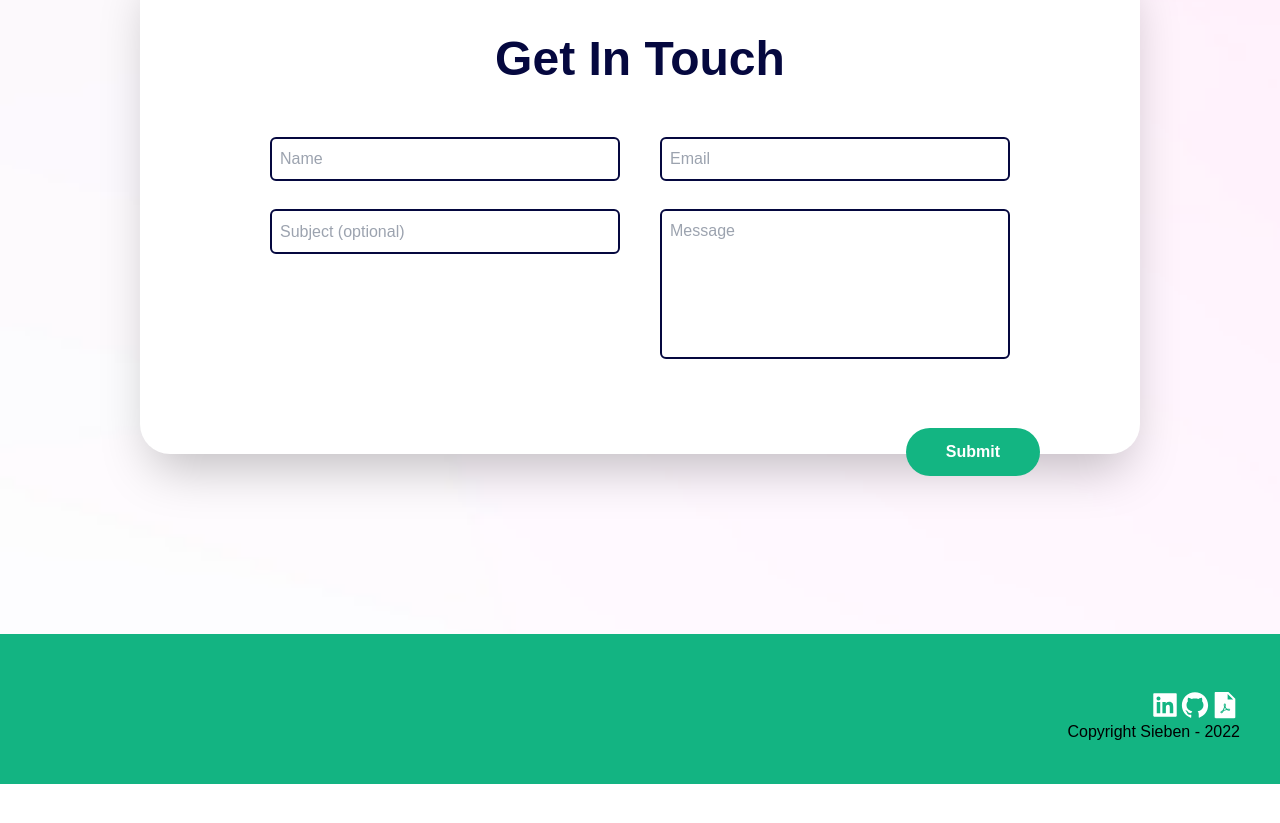
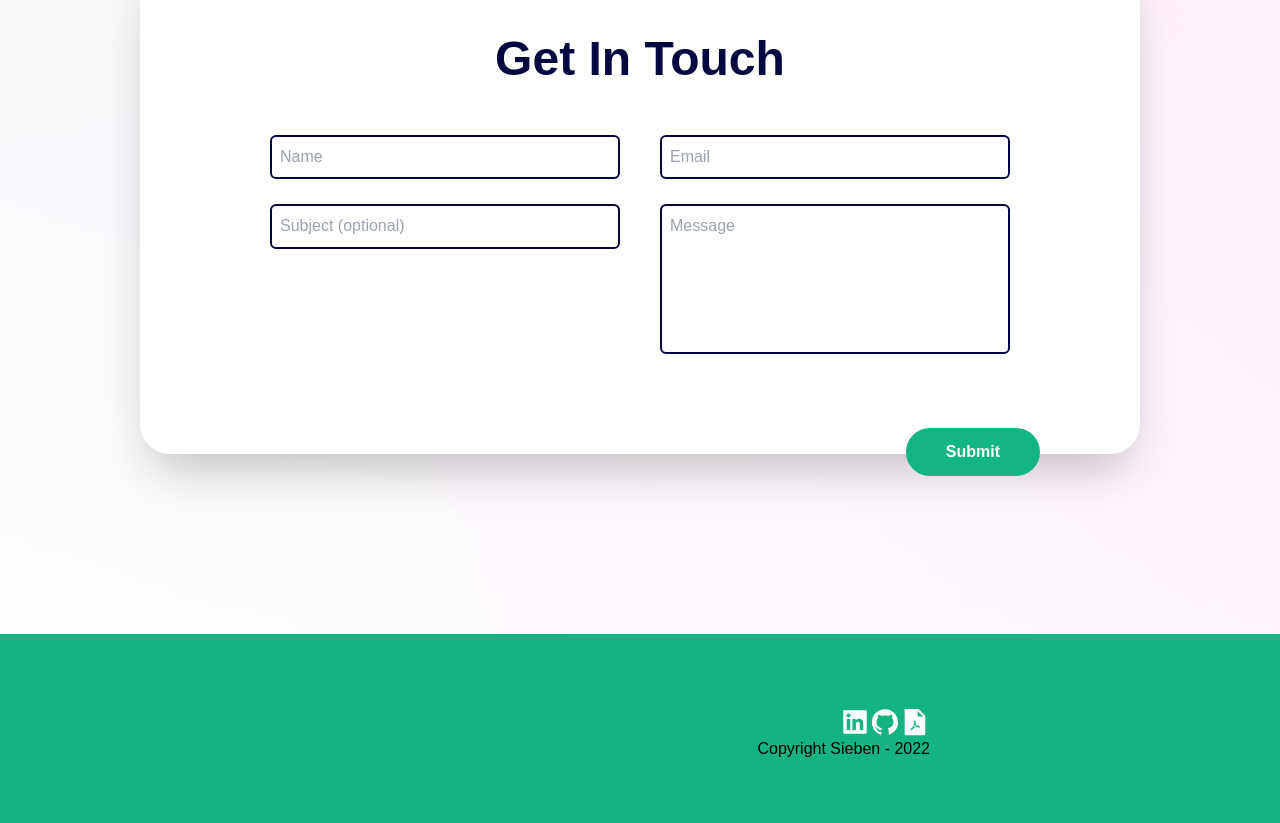
Before and after one commit to Siebenlist/portfolio, a React (Create React App) app: page / in a window 1280 px wide. Shown: the part 2500-3323 px from the top of the page. Before the commit the page ends 3284 px from the top, so only its background shows below. Built offline with nearby package versions, Linux system fonts and the light colour scheme.

Commit message:
Added form validation

```diff
--- a/src/components/Contact.js
+++ b/src/components/Contact.js
@@ -3,13 +3,22 @@ import { useFormik } from "formik";
 import { Schema } from "../schemas/index.js";
 //solucionar gap en subject input, animaciones focus en el placeholder
 
-const onSubmit = () => {
-   console.log("Success");
+const onSubmit = (values, actions) => {
+   console.log(values);
+   console.log(actions);
+   actions.resetForm();
 };
 
 const Contact = () => {
-   const { values, errors, handleBlur, handleChange, handleSubmit } = useFormik(
-      {
+   const {
+      values,
+      errors,
+      touched,
+      isSubmitting,
+      handleBlur,
+      handleChange,
+      handleSubmit,
+   } = useFormik({
       initialValues: {
          name: "",
          email: "",
@@ -18,24 +27,24 @@ const Contact = () => {
       },
       validationSchema: Schema,
       onSubmit,
-      }
-   );
+   });
 
    console.log(errors);
 
    return (
       <div className="flex flex-col justify-center align-center text-center w-full h-[700px] ">
-         <div className="flex flex-col justify-center align-center bg-white shadow-2xl rounded-[30px] w-[450px] lg:w-[1000px] h-[600px] lg:h-[500px] mx-auto">
+         <div className="flex flex-col justify-center align-center bg-white shadow-2xl rounded-[30px] w-[450px] lg:w-[1000px] h-[650px] lg:h-[500px] mx-auto">
             <h1 className="text-3xl lg:text-5xl font-bold text-[#05083F] mb-10 lg:mb-">
                Get In Touch
             </h1>
             <form
                onSubmit={handleSubmit}
-               className="relative flex flex-col lg:h-[250px] lg:flex-row lg:flex-wrap justify-center items-center space-y-5 lg:space-y-0"
+               className="relative flex flex-col h-[450px] lg:h-[250px] lg:flex-row lg:flex-wrap justify-center items-center align-center space-y-5 lg:space-y-0"
             >
-               <div className="h-auto">
+               <div className="flex flex-col lg:flex-row h-auto lg:gap-10">
+                  <div>
                      <input
-                     className="w-[350px] p-2 mb-5 lg:mb-0 border-2 border-[#05083F] focus:border-[#13B482] rounded-md outline-none focus:scale-105 ease-in-out duration-300"
+                        className="w-[350px] p-2 mb-5 lg:mb-0 border-2 border-[#05083F] focus:border-[#13B482] rounded-md outline-none focus:scale-105 ease-in-out duration-300 hover:ring-2"
                         value={values.name}
                         onChange={handleChange}
                         onBlur={handleBlur}
@@ -43,8 +52,15 @@ const Contact = () => {
                         type="text"
                         placeholder="Name"
                      />
+                     {errors.name && (
+                        <p className="text-start text-[#FF0000]">
+                           {errors.name}
+                        </p>
+                     )}
+                  </div>
+                  <div>
                      <input
-                     className="w-[350px] p-2 lg:ml-10 lg:mb-0 border-2 border-[#05083F] focus:border-[#13B482] rounded-md outline-none focus:scale-105 ease-in-out duration-300"
+                        className="w-[350px] p-2 border-2 border-[#05083F] focus:border-[#13B482] rounded-md outline-none focus:scale-105 ease-in-out duration-300 hover:ring-2"
                         value={values.email}
                         onChange={handleChange}
                         onBlur={handleBlur}
@@ -52,10 +68,17 @@ const Contact = () => {
                         type="email"
                         placeholder="Email"
                      />
+                     {errors.email && (
+                        <p className="text-start text-[#FF0000]">
+                           {errors.email}
+                        </p>
+                     )}
                   </div>
-               <div className="flex flex-col lg:flex-row h-auto">
+               </div>
+               <div className="flex flex-col lg:flex-row h-auto lg:gap-10">
+                  <div>
                      <input
-                     className="w-[350px] h-[45px] p-2 mb-5 lg:mb-12 border-2 border-[#05083F] focus:border-[#13B482] rounded-md outline-none focus:scale-105 ease-in-out duration-300"
+                        className="w-[350px] h-[45px] p-2 mb-5 lg:mb-12 border-2 border-[#05083F] focus:border-[#13B482] rounded-md outline-none focus:scale-105 ease-in-out duration-300 hover:ring-2"
                         value={values.subject}
                         onChange={handleChange}
                         onBlur={handleBlur}
@@ -63,8 +86,10 @@ const Contact = () => {
                         type="text"
                         placeholder="Subject (optional)"
                      />
+                  </div>
+                  <div>
                      <textarea
-                     className="w-[350px] h-[150px] p-2 lg:ml-10 border-2 border-[#05083F] focus:border-[#13B482] rounded-md outline-none resize-none focus:scale-105 ease-in-out duration-300"
+                        className="w-[350px] h-[150px] p-2 border-2 border-[#05083F] focus:border-[#13B482] rounded-md outline-none resize-none focus:scale-105 ease-in-out duration-300 hover:ring-2"
                         value={values.message}
                         onChange={handleChange}
                         onBlur={handleBlur}
@@ -72,12 +97,19 @@ const Contact = () => {
                         type="text"
                         placeholder="Message"
                      />
+                     {errors.message && touched.message && (
+                        <p className="text-start text-[#FF0000]">
+                           {errors.message}
+                        </p>
+                     )}
+                  </div>
                </div>
                <input
-                  className="absolute top-[390px] lg:top-[305px] right-[50px] lg:right-[100px] cursor-pointer text-white font-bold bg-[#13B582] hover:bg-green-600 py-3 px-10 rounded-full focus:scale-105 ease-in-out duration-200"
+                  className="absolute top-[465px] lg:top-[305px] right-[50px] lg:right-[100px] cursor-pointer text-white font-bold bg-[#13B582] hover:bg-green-600 py-3 px-10 rounded-full focus:scale-105 ease-in-out duration-200"
                   type="submit"
                   onClick={handleSubmit}
                   value="Submit"
+                  disabled={isSubmitting}
                />
             </form>
          </div>
--- a/src/components/Footer.js
+++ b/src/components/Footer.js
@@ -3,7 +3,7 @@ import { AiFillFilePdf, AiOutlineGithub, AiFillLinkedin } from "react-icons/ai";
 
 const Footer = () => {
    return (
-      <div className="flex flex-col justify-end items-end w-full h-[150px] bg-[#13B482] mt-20 p-10">
+      <div className="flex flex-col justify-center items-end w-full h-[200px] bg-[#13B482] mt-20 py-10 pr-[350px]">
          <div className="flex flex-row">
             <AiFillLinkedin size={30} color="white" />
             <AiOutlineGithub size={30} color="white" />
--- a/src/schemas/index.js
+++ b/src/schemas/index.js
@@ -1,11 +1,11 @@
 import * as yup from "yup";
 
 export const Schema = yup.object().shape({
-   name: yup.string().required("Required"),
+   name: yup.string().required("Please enter a Name."),
    email: yup
       .string()
       .email("Please enter a valid email.")
-      .required("Required"),
+      .required("Please enter a email."),
    subject: yup.string(),
-   message: yup.string().required("Required"),
+   message: yup.string().required("Please enter a message."),
 });
```
Lines whose indentation alone changed are shown as unchanged.
